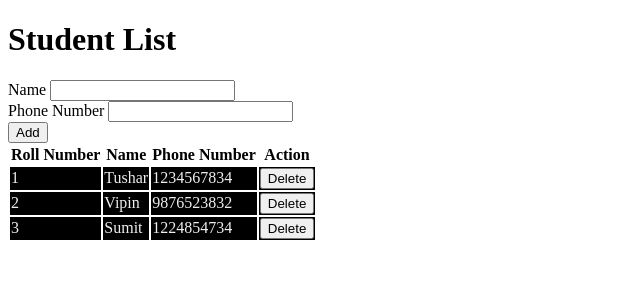
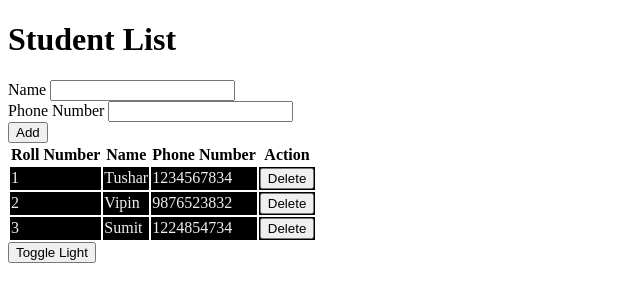
Before and after one commit to TusharDhanaiZscaler/react-trial, a React app: page / in a window 1280 px wide. Shown: the top 302 px of the page, without its empty margins (0-640 px from the left). Built offline with nearby package versions, Linux system fonts and the light colour scheme.

Commit message:
Create theme toggler button.

```diff
--- a/index.js
+++ b/index.js
@@ -1,15 +1,10 @@
 import React from "react";
 import {createRoot} from 'react-dom/client'
 import App from './src/App.js'
-import { ThemeContext, themes } from "./src/theme-context.js";
 
 const container = document.getElementById('root');
 const root = createRoot(container);
 
-const ThemeProvider = ThemeContext.Provider;
-
 root.render(
-<ThemeProvider value={themes.dark}>
     <App/>
-</ThemeProvider>
 )
--- a/src/App.js
+++ b/src/App.js
@@ -1,6 +1,6 @@
 import React from "react";
 import {StudentList, Form, TableHeader } from "./components-classic";
-import { ThemeContext } from "./theme-context";
+import { ThemeContext, themes } from "./theme-context";
 
 let studentData = [
     {
@@ -34,6 +34,15 @@ class App extends React.Component {
             studentList: studentData,
             newName: '',
             newNumber: '',
+            colorScheme: themes.dark,
+            toggleTheme: () => {
+                this.setState({
+                    ...this.state,
+                    colorScheme: this.state.colorScheme === themes.dark
+                                    ? themes.light
+                                    : themes.dark
+                })
+            }
         }
     }
 
@@ -81,7 +90,7 @@ class App extends React.Component {
     }
 
     render() {
-        const ThemeConsumer = ThemeContext.Consumer;
+        const theme = this.state.colorScheme
         return (
             <div>
                 <h1>Student List</h1>
@@ -92,22 +101,25 @@ class App extends React.Component {
                 />
                 <table>
                     <TableHeader headers={tableHeaders} />
-                    <ThemeConsumer>
-                        { value => (
                             <tbody
                                 style={{
-                                    backgroundColor: value.background,
-                                    color: value.foreground
+                                    backgroundColor: theme.background,
+                                    color: theme.foreground
                                 }}
                             >
                                <StudentList
                                 studentList={this.state.studentList}
                                 onDelete={this.deleteStudent} />
                             </tbody>
-                            )
-                        }
-                    </ThemeConsumer>
                 </table>
+                <button onClick={this.state.toggleTheme}>
+                    Toggle
+                    {" "}
+                    {
+                        theme.background === '#000000'
+                        ? 'Light' : 'Dark'
+                    }
+                </button>
             </div>
         )
     }
```
